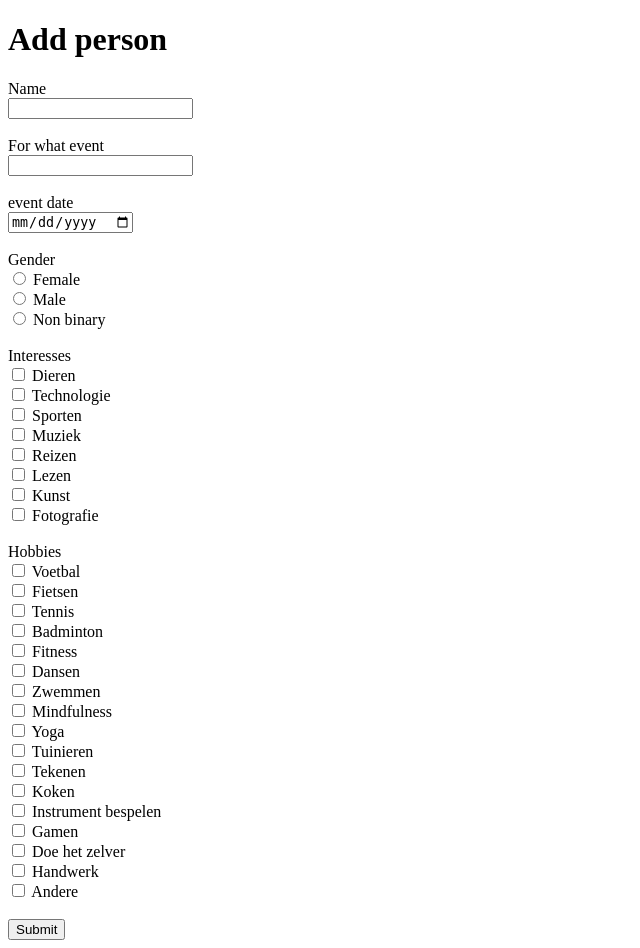
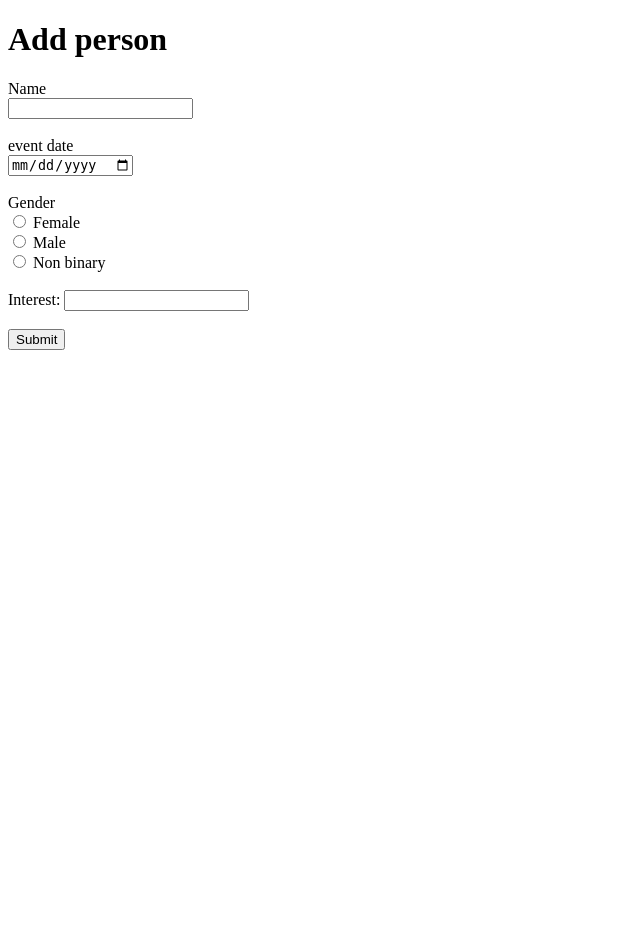
Before and after one commit to Micha221/InspirationLAB, a PHP site: page /AddPerson.php in a window 1280 px wide. Shown: the whole page, without its empty margins (0-640 px from the left). After the commit the page ends 350 px from the top, so only its background shows below. Run offline with PHP 8.4, Linux system fonts and the light colour scheme.

Commit message:
Add files via upload

```diff
--- a/AddPerson.php
+++ b/AddPerson.php
@@ -17,14 +17,6 @@
             </label>
 <br>
             <input type="text" name="name" id="name" required>
-        </div>
-        <br>
-        <div>
-            <label for="event">
-                For what event
-            </label>
-<br>
-            <input type="text" name="event" id="event" required>
         </div>
 <br>
     <div>
@@ -57,141 +49,11 @@
 <br>
         <div>
             <label>
-               Interesses
+               Interest:
+               <input type="text" name="interest" id="interest" required>
             </label>
 <br>
-            <input type="checkbox" name="interests" id="interests" value="dieren">
-            <label for="interests-dieren">
-                Dieren
-            </label>
-<br>
-            <input type="checkbox" name="interests" id="interests" value="dieren">
-            <label for="interests">
-                Technologie
-            </label>
-<br>
-            <input type="checkbox" name="interests" id="interests" value="dieren">
-            <label for="interests">
-                Sporten
-            </label>
-<br>
-            <input type="checkbox" name="interests" id="interests" value="dieren">
-            <label for="interests">
-                Muziek
-            </label>
-<br>
-            <input type="checkbox" name="interests" id="interests" value="dieren">
-            <label for="interests">
-                Reizen
-            </label>
-<br>
-            <input type="checkbox" name="interests" id="interests" value="dieren">
-            <label for="interests">
-                Lezen
-            </label>
-<br>
-            <input type="checkbox" name="interests" id="interests" value="dieren">
-            <label for="interests">
-                Kunst
-            </label>
-<br>
-            <input type="checkbox" name="interests" id="interests" value="dieren">
-            <label for="interests">
-                Fotografie
-            </label>
-        </div>
-<br>
-        <div>
-            <label>
-                Hobbies
-            </label>
-<br>
-            <input type="checkbox" name="hobby" id="hobby" value="dieren">
-            <label for="hobby-voetbal">
-                Voetbal
-            </label>
-<br>
-            <input type="checkbox" name="hobby" id="hobby" value="dieren">
-            <label for="hobby-fietsen">
-                Fietsen
-            </label>
-<br>
-            <input type="checkbox" name="hobby" id="hobby" value="Tennis">
-            <label for="hobby-tennis">
-                Tennis
-            </label>
-<br>
-            <input type="checkbox" name="hobby" id="hobby" value="Badminton">
-            <label for="hobby-badminton">
-                Badminton
-            </label>
-<br>
-            <input type="checkbox" name="hobby" id="hobby" value="Fitness">
-            <label for="hobby-fitness">
-                Fitness
-            </label>
-<br>
-            <input type="checkbox" name="hobby" id="hobby" value="Dansen">
-            <label for="hobby-dansen">
-                Dansen
-            </label>
-<br>
-            <input type="checkbox" name="hobby" id="hobby" value="Zwemmen">
-            <label for="hobby-zwemmen">
-                Zwemmen
-            </label>
-<br>
-            <input type="checkbox" name="hobby" id="hobby" value="Mindfulness">
-            <label for="hobby-mindfulness">
-              Mindfulness
-            </label>
-<br>
-            <input type="checkbox" name="hobby" id="hobby" value="Yoga">
-            <label for="hobby-yoga">
-                Yoga
-            </label>
-<br>
-            <input type="checkbox" name="hobby" id="hobby" value="Tuinieren">
-            <label for="hobby-tuinieren">
-                Tuinieren
-            </label>
-<br>
-            <input type="checkbox" name="hobby" id="hobby" value="Tekenen">
-            <label for="hobby-tekenen">
-                Tekenen
-            </label>
-<br>
-            <input type="checkbox" name="hobby" id="hobby" value="Koken">
-            <label for="hobby-koken">
-                Koken
-            </label>
-<br>
-            <input type="checkbox" name="hobby" id="hobby" value="Instrument">
-            <label for="hobby-instrument">
-                Instrument bespelen
-            </label>
-<br>
-            <input type="checkbox" name="hobby" id="hobby" value="Gamen">
-            <label for="hobby-gamen">
-                Gamen
-            </label>
-<br>
-            <input type="checkbox" name="hobby" id="hobby" value="Doe het zelver">
-            <label for="hobby-diy">
-                Doe het zelver
-            </label>
-<br>
-            <input type="checkbox" name="hobby" id="hobby" value="Handwerk">
-            <label for="hobby-handwerk">
-                Handwerk
-            </label>
-<br>
-            <input type="checkbox" name="hobby" id="hobby" value="andere">
-            <label for="hobby-andere">
-                Andere
-            </label>
-<br>
-        </div>
+
 <br>
             <input type="submit" name="submit" Value="Submit"/>
     </form>
--- a/add-event.php
+++ b/add-event.php
@@ -2,10 +2,10 @@
 require_once "db.php";
 $conn = Create_Connection();
 $title = isset($_POST['title']) ? $_POST['title'] : " ";
-$start = isset($_POST['start']) ? $_POST['start'] : " ";
-$end = isset($_POST['end']) ? $_POST['end'] : " ";
+$date = isset($_POST['date']) ? $_POST['date'] : " ";
+$fromUser = isset($_POST['fromUser']) ? $_POST['fromUser'] : " ";
 
-$sqlInserts = "INSERT INTO calendar (title,start,end) VALUES ('".$title."','".$start."','".$end ."')";
+$sqlInserts = "INSERT INTO calendar (title,date, fromUser) VALUES ('".$title."','".$date."',1)";
 
 $result = mysqli_query($conn, $sqlInserts);
 
--- a/edit-event.php
+++ b/edit-event.php
@@ -6,7 +6,7 @@ $id = $_POST['id'];
 $title = $_POST['title'];
 $date = $_POST['date'];
 
-$sqlUpdate = "UPDATE calendar SET title='" . $title . "',date='" . $date . "',end='" . $end;
+$sqlUpdate = "UPDATE calendar SET title='" . $title . "',date='" . $date;
 mysqli_query($conn, $sqlUpdate);
 mysqli_close($conn);
 
--- a/fetch-event.php
+++ b/fetch-event.php
@@ -2,7 +2,7 @@
     require_once "db.php";
     $conn = Create_connection();
     $json = array();
-    $sqlQuery = "SELECT * FROM calendar ORDER BY id";
+    $sqlQuery = "SELECT * FROM calendar Where fromUser = 1";
 
     $result = mysqli_query($conn, $sqlQuery);
     $eventArray = array();
```
Also changed, not shown: AddP.php (+8 -7 lines), index.php (+33 -4 lines).
